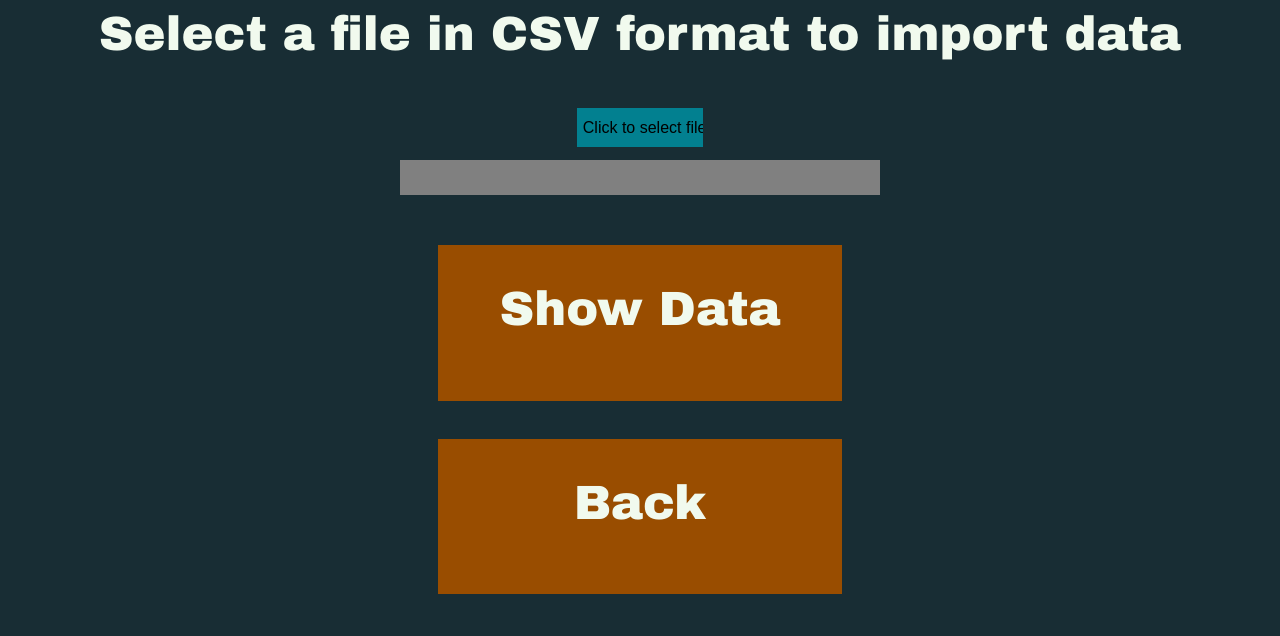
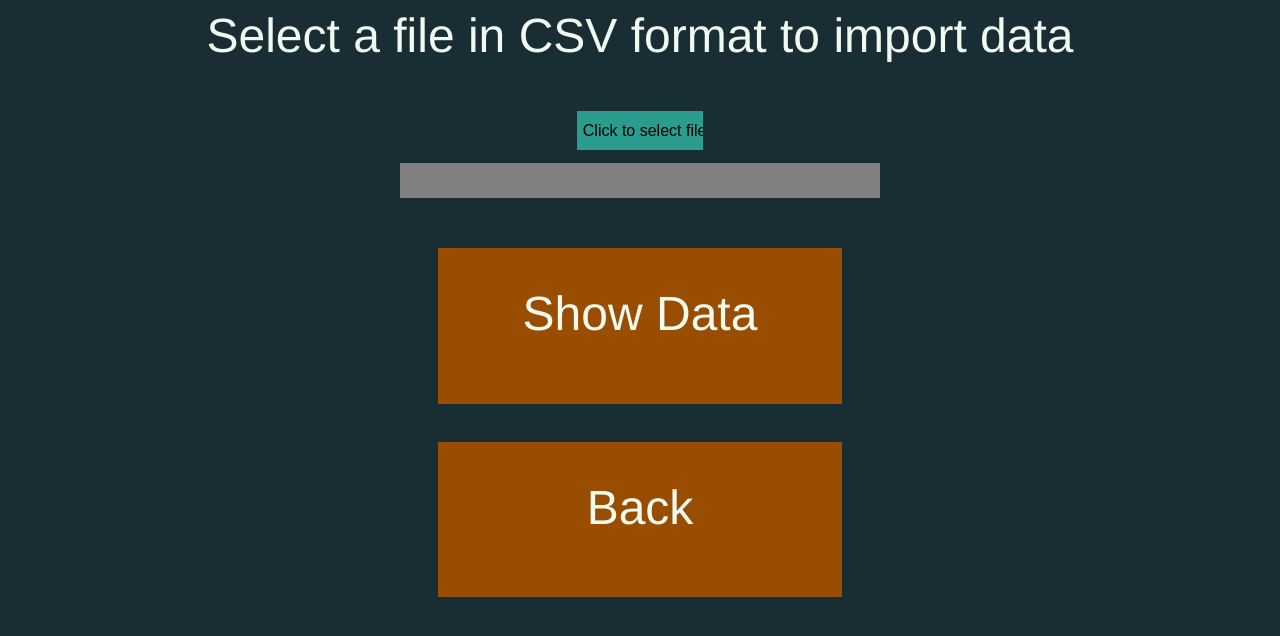
Before and after one commit to Vrq/SchedulerJS, a website: page public/importData.html in a window 1280 px wide. In both pictures the pointer is over the input "Click to select file". Drawn offline with nearby package versions, Linux system fonts and the light colour scheme.

Commit message:
style changes

```diff
--- a/public/css/importDataStylesheet.css
+++ b/public/css/importDataStylesheet.css
@@ -16,6 +16,9 @@
   border: none;
   background-color: #028090;
   font-size: 2vmin;
+}
+#chooseFileButton:hover {
+  background-color: #2a9d8f;
 }
 .uploadButtonDiv {
   background-color: #994d00;
--- a/public/css/mainStylesheet.css
+++ b/public/css/mainStylesheet.css
@@ -3,7 +3,7 @@ body {
 }
 .theGreatDiv {
   text-align: center;
-  font-family: "Arial Black";
+  font-family: "Helvetica Neue";
   font-size: 6vmin;
   color: #f1faee;
 }
```
